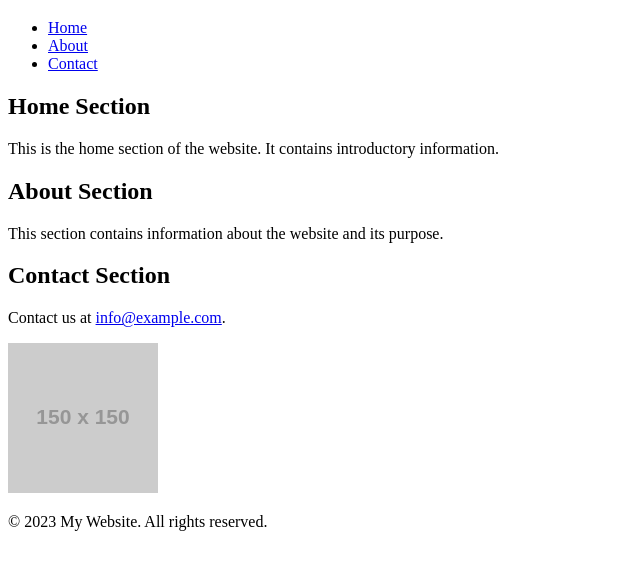
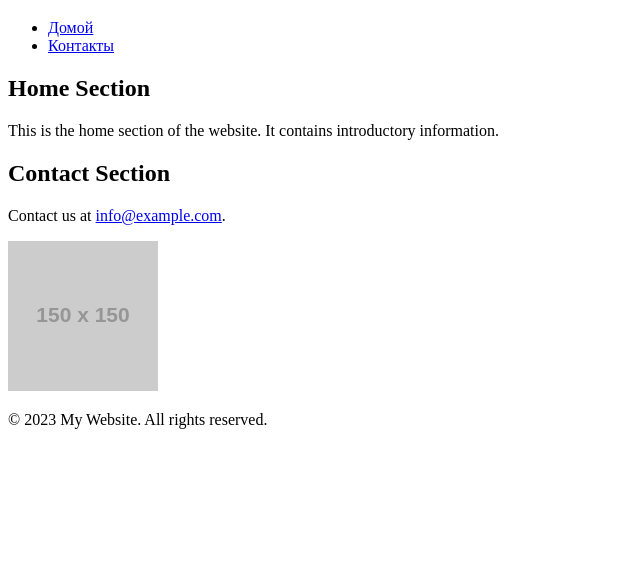
Before and after one commit to Spyddek/Web-laba2, a plain HTML site: page index.html in a window 1280 px wide. Shown: the part 61-630 px from the top of the page, without its empty margins (0-640 px from the left). Drawn offline with Linux system fonts and the light colour scheme; placeholder pictures from the web are drawn by us.

Commit message:
изменил названия ссылок

```diff
--- a/index.html
+++ b/index.html
@@ -10,9 +10,8 @@
         <h1>Добро пожаловать на мой веб-сайт</h1>
         <nav>
             <ul>
-                <li><a href="#section1">Home</a></li>
-                <li><a href="#section2">About</a></li>
-                <li><a href="#section3">Contact</a></li>
+                <li><a href="#section1">Домой</a></li>
+                <li><a href="#section3">Контакты</a></li>
             </ul>
         </nav>
     </header>
@@ -21,11 +20,6 @@
         <section id="section1">
             <h2>Home Section</h2>
             <p>This is the home section of the website. It contains introductory information.</p>
-        </section>
-
-        <section id="section2">
-            <h2>About Section</h2>
-            <p>This section contains information about the website and its purpose.</p>
         </section>
 
         <section id="section3">
```
